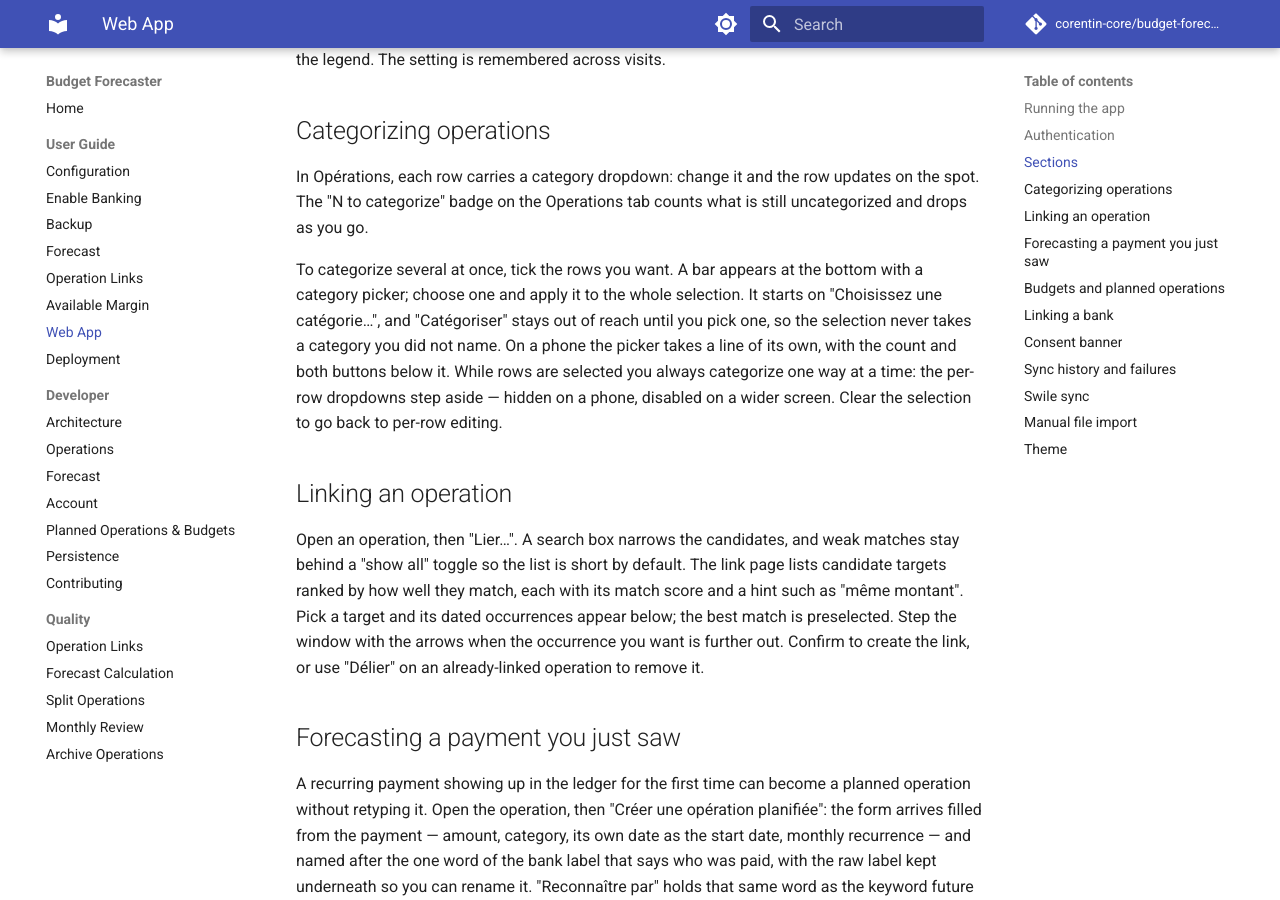
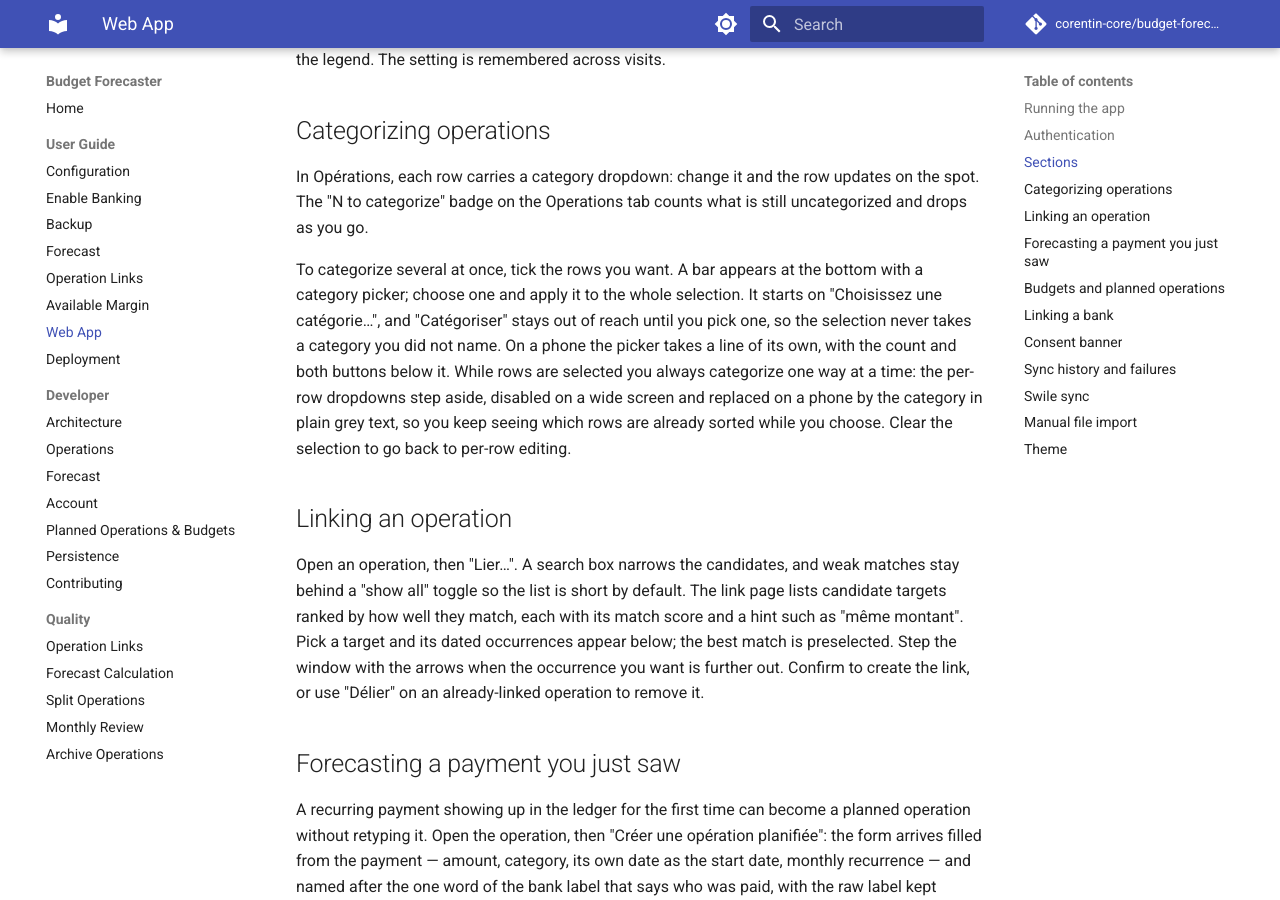
Before and after one commit to corentin-core/budget-forecaster, an MkDocs documentation site: the page built from docs/user/web-app.md, in a window 1280 px wide and 900 px high, scrolled down 3530 px. Built offline with MkDocs 1.6.1 and Material for MkDocs 9.7.7, drawn with Linux system fonts in a browser that asks for light colours; comment, search, counter and statistics services are not loaded.

Commit message:
feat: keep the category readable while rows are selected
The select gave up its place on a phone, and with it the answer to which
rows are already sorted — needed exactly while choosing them. It now
leaves the category behind as plain muted text, in the same spot.

Grey and unboxed on purpose: the only categorize path open at that moment
is the bulk bar, so the label must not look like a control.

Related to #372

```diff
--- a/docs/user/web-app.md
+++ b/docs/user/web-app.md
@@ -164,8 +164,10 @@
 "Choisissez une catégorie…", and "Catégoriser" stays out of reach until you pick one, so
 the selection never takes a category you did not name. On a phone the picker takes a
 line of its own, with the count and both buttons below it. While rows are selected you
-always categorize one way at a time: the per-row dropdowns step aside — hidden on a
-phone, disabled on a wider screen. Clear the selection to go back to per-row editing.
+always categorize one way at a time: the per-row dropdowns step aside, disabled on a
+wide screen and replaced on a phone by the category in plain grey text, so you keep
+seeing which rows are already sorted while you choose. Clear the selection to go back to
+per-row editing.
 
 ## Linking an operation
 
```
Also changed, not shown: budget_forecaster/web/static/app.css (+12 -3 lines), 2 other files.
